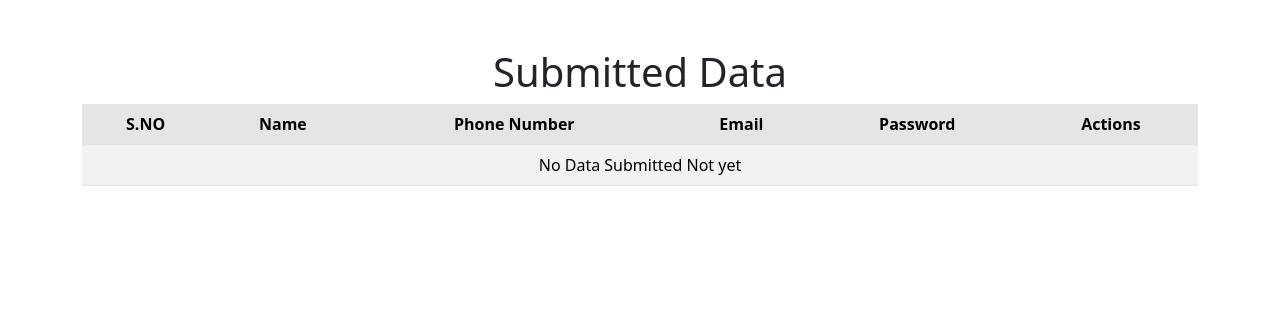
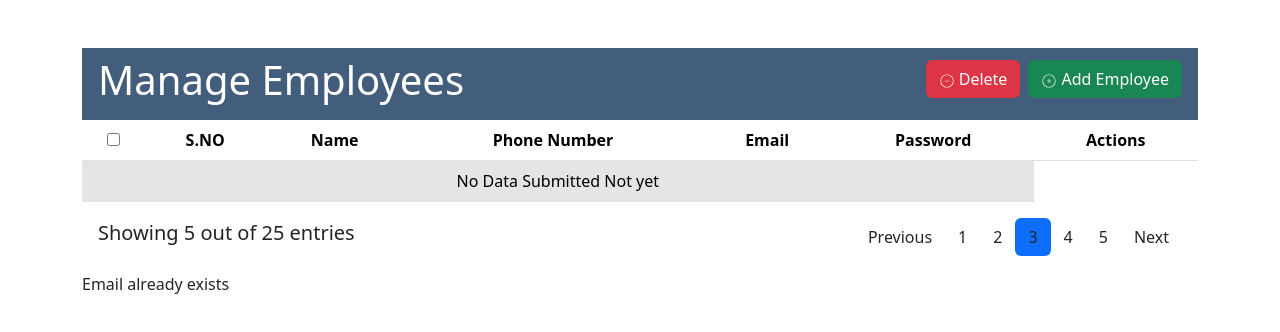
Before and after one commit to NagaSriVenkatR/ReactCRUD-Hooks, a React (Create React App) app: page /table in a window 1280 px wide. Shown: the top 332 px of the page. Built offline with nearby package versions, Linux system fonts and the light colour scheme.

Commit message:
creating a form page and validate the page

```diff
--- a/package.json
+++ b/package.json
@@ -7,6 +7,7 @@
     "@testing-library/react": "^13.4.0",
     "@testing-library/user-event": "^13.5.0",
     "bootstrap": "^5.3.3",
+    "lodash": "^4.17.21",
     "react": "^18.3.1",
     "react-bootstrap": "^2.10.5",
     "react-dom": "^18.3.1",
--- a/src/Components/Form.css
+++ b/src/Components/Form.css
@@ -30,7 +30,10 @@ span{
   display: block !important;
   color: red;
 }
-table{
-  background-color: #6A2C91 !important;
-  color: #6A2C91 !important;
+.table-primary{
+  box-shadow: 10px 10px 10px #6A2C91;
+  overflow-x: auto;
 }
+.header{
+  background-color: #435D7D;
+}
--- a/src/Components/Form.jsx
+++ b/src/Components/Form.jsx
@@ -112,13 +112,16 @@ function Form() {
     setErrors(newErrors);
     return valid;
   };
+  const [isSubmitting, setIsSubmitting] = useState(false);
   const navigate = useNavigate();
   const handleSubmit = (event) => {
     event.preventDefault();
     if (validateForm()) {
       console.log("Form submitted successfully", formData);
+      setIsSubmitting(true);
       navigate("/table");
       dispatch({ type: "SUBMIT", payload: formData });
+      setIsSubmitting(false);
     } else {
       console.log("Duplicate entry detected for email:", formData.email);
     }
@@ -186,7 +189,7 @@ function Form() {
                   <input
                     className="form-control"
                     type="text"
-                    name='fullName'
+                    name="fullName"
                     onBlur={handleBlur}
                     onChange={handleChange}
                     value={formData.fullName}
@@ -201,7 +204,7 @@ function Form() {
                   <input
                     className="form-control"
                     type="tel"
-                    name='phoneNumber'
+                    name="phoneNumber"
                     onBlur={handleBlur}
                     onChange={handleChange}
                     value={formData.phoneNumber}
@@ -216,7 +219,7 @@ function Form() {
                   <input
                     className="form-control"
                     type="email"
-                    name='email'
+                    name="email"
                     onBlur={handleBlur}
                     onChange={handleChange}
                     value={formData.email}
@@ -231,7 +234,7 @@ function Form() {
                   <input
                     className="form-control"
                     type="password"
-                    name='password'
+                    name="password"
                     onBlur={handleBlur}
                     onChange={handleChange}
                     value={formData.password}
@@ -246,7 +249,7 @@ function Form() {
                   <input
                     className="form-control"
                     type="password"
-                    name='confirmPassword'
+                    name="confirmPassword"
                     onBlur={handleBlur}
                     onChange={handleChange}
                     value={formData.confirmPassword}
@@ -264,10 +267,17 @@ function Form() {
                   <button
                     className="btn btn-primary register px-4 py-2"
                     type="submit"
+                    disabled={isSubmitting}
                   >
-                    Register
+                    {isSubmitting ? "Submitting..." : "Submit"}
                   </button>
-                  <button className='btn btn-primary register px-4 py-2' type='reset' onClick={handleReset}>Reset</button>
+                  <button
+                    className="btn btn-primary register px-4 py-2"
+                    type="reset"
+                    onClick={handleReset}
+                  >
+                    Reset
+                  </button>
                 </div>
               </form>
             </div>
--- a/src/Components/FormProvider.jsx
+++ b/src/Components/FormProvider.jsx
@@ -13,13 +13,10 @@ const formReducer = (state, action) => {
         [action.field]: action.value,
       };
     case "RESET":
-      return {
-        fullName: "",
-        phoneNumber: "",
-        email: "",
-        password: "",
-        confirmPassword: "",
-      };
+      return { ...state, formData : initialState.formData };
+    case "SUBMIT":
+      // Handling form submission here, if needed
+      return { ...state };
     default:
       return state;
   }
@@ -39,7 +36,7 @@ export function FormProvider({ children }) {
   const [formData, dispatch] = useReducer(formReducer, initialState);
 
   return (
-    <FormContext.Provider value={{ formData, dispatch }}>
+    <FormContext.Provider value={{ formData , dispatch }}>
       {children}
     </FormContext.Provider>
   );
--- a/src/Components/FormaTable.jsx
+++ b/src/Components/FormaTable.jsx
@@ -1,42 +1,43 @@
-// TablePage.js
 import React, { useContext, useEffect, useState } from "react";
 import FormContext from "./FormProvider";
 import { useNavigate } from "react-router-dom";
-import { FaUserEdit } from "react-icons/fa";
-import { TiUserDelete } from "react-icons/ti";
+import { debounce } from "lodash";
+import { MdDelete, MdModeEdit } from "react-icons/md";
+import { CiCircleMinus, CiCirclePlus } from "react-icons/ci";
 
 function FormTable() {
   const { formData,dispatch } = useContext(FormContext); // Retrieve the form data
   const [data, setData] = useState([]); // Store data in local state for CRUD operations
   const navigate = useNavigate();
-  const handleUpdate = (email) => {
-    const rowData = data.find((item) => item.email === email);
-    navigate("/form", { state: { formData: rowData } });
-  };
   const isFormDataValid = (data) => {
     return (
       data && data.fullName && data.phoneNumber && data.email && data.password
     );
   };
-  const [isSubmitting, setIsSubmitting] = useState(false);
-  useEffect(() => {
-    console.log("Form Data:", formData);
-    console.log("Current Data:", data);
-    if (isFormDataValid(formData) && !isSubmitting) {
-      const exists = data.some((item) => item.email === formData.email);
-      console.log("Does email exist? ", exists);
-      if (!exists) {
-        setData((prevData) => [...prevData, formData]);
-        dispatch({ type: "RESET" });
-        setIsSubmitting(true);
-      } else {
-        console.log("Duplicate entry detected for email: ", formData.email);
+  const [duplicateError, setDuplicateError] = useState("");
+  const emailExists = (email) => data.some((item) => item.email === email);
+  const handleFormSubmit = () => {
+     if (isFormDataValid(formData)) {
+      console.log(formData);
+       if (!emailExists(formData.email)) {
+         setData((prevData) => [...prevData, formData]);
+         dispatch({ type: "RESET" });
+         setDuplicateError("");
+       }
+     }
+  }
+  const debouncedAddFormData = debounce(handleFormSubmit, 300);
+    useEffect(() => {
+      if(formData.email){
+        debouncedAddFormData();
+      }else{
+        setDuplicateError("Email already exists")
       }
-    } else if (isSubmitting) {
-      setIsSubmitting(false); // Reset flag if form is not valid
-    }
-
-  }, [formData]);
+    }, [formData,debouncedAddFormData]);
+  const handleUpdate = (email) => {
+    const rowData = data.find((item) => item.email === email);
+    navigate("/form", { state: { formData: rowData } });
+  };
   const handleDelete = (index) => {
     const newData = data.filter((_, i) => i !== index);
     setData(newData);
@@ -46,10 +47,21 @@ function FormTable() {
     <div className="container">
       <div className="row">
         <div className="col mt-5">
-          <h1 className="text-center">Submitted Data</h1>
-          <table className="table table-hover table-striped text-center">
-            <thead className="table-active">
+          <div className="d-flex justify-content-between header px-3 py-2">
+            <h1 className="text-center text-white">Manage Employees </h1>
+            <div className="pt-1">
+              <button className="btn btn-danger me-2">
+                <CiCircleMinus /> Delete
+              </button>
+              <button className="btn btn-success">
+                <CiCirclePlus /> Add Employee
+              </button>
+            </div>
+          </div>
+          <table className="table table-hover table-responsive text-center">
+            <thead className="">
               <tr>
+                <th><input type="checkbox" name="" id="" /></th>
                 <th>S.NO</th>
                 <th>Name</th>
                 <th>Phone Number</th>
@@ -58,21 +70,23 @@ function FormTable() {
                 <th>Actions</th>
               </tr>
             </thead>
-            <tbody className="">
+            <tbody className="table-striped table-active">
               {data.length > 0 ? (
                 data.map((row, index) => (
                   <tr key={index}>
+                    <td><input type="checkbox" name="" id="" /></td>
                     <td>{index + 1}</td>
                     <td>{row.fullName}</td>
                     <td>{row.phoneNumber}</td>
                     <td>{row.email}</td>
                     <td>{row.password}</td>
                     <td>
-                      <FaUserEdit
+                      <MdModeEdit
+                        className="me-2"
                         onClick={() => handleUpdate(row.email)}
-                        style={{ color: "green", cursor: "pointer" }}
+                        style={{ color: "yellow", cursor: "pointer" }}
                       />
-                      <TiUserDelete
+                      <MdDelete
                         onClick={() => handleDelete(index)}
                         style={{ color: "red", cursor: "pointer" }}
                       />
@@ -81,12 +95,26 @@ function FormTable() {
                 ))
               ) : (
                 <tr className="">
-                  {" "}
                   <td colSpan={6}>No Data Submitted Not yet</td>
                 </tr>
               )}
             </tbody>
           </table>
+          <div className="d-flex justify-content-between px-3">
+            <div>
+              <p className="fs-5">Showing 5 out of 25 entries</p>
+            </div>
+            <div className="d-flex">
+              <p className="btn">Previous</p>
+              <p className="btn">1</p>
+              <p className="btn">2</p>
+              <p className="btn bg-primary">3</p>
+              <p className="btn">4</p>
+              <p className="btn">5</p>
+              <p className="btn">Next</p>
+            </div>
+          </div>
+          {duplicateError && <div className="error">{duplicateError}</div>}
         </div>
       </div>
     </div>
```
Also changed, not shown: 1 other file (tests, documents, lock files or other folders).
